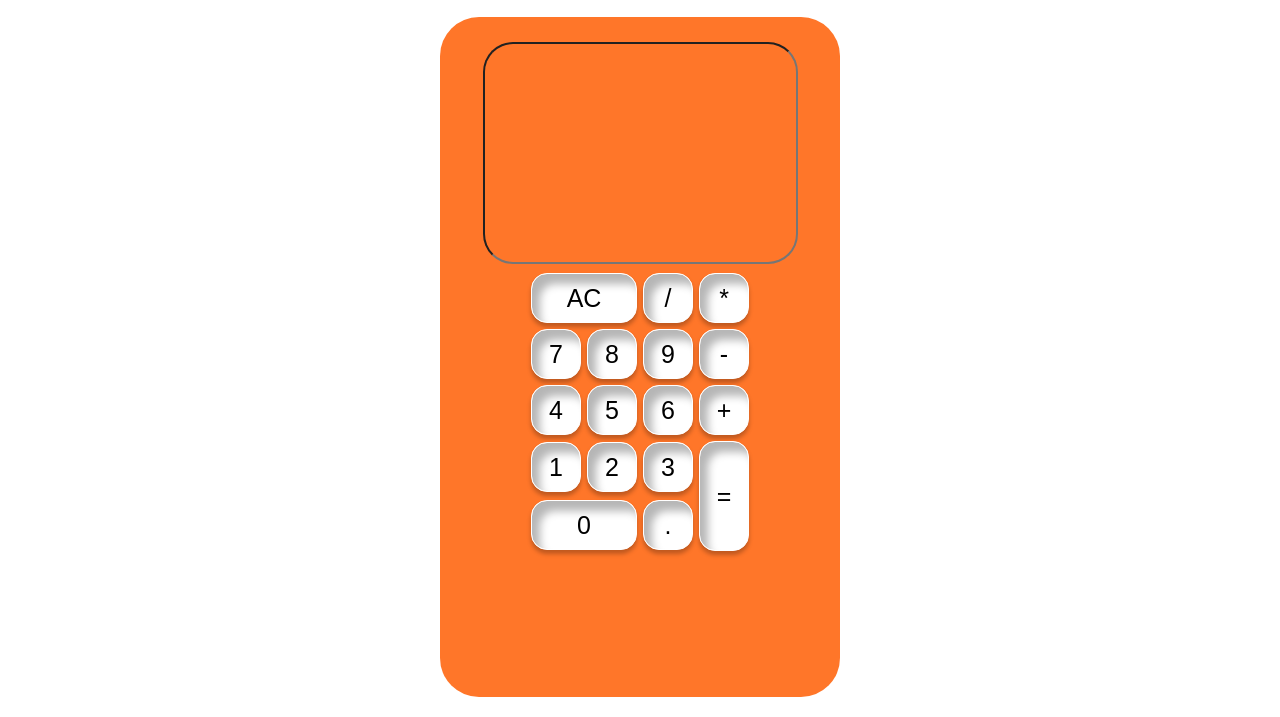
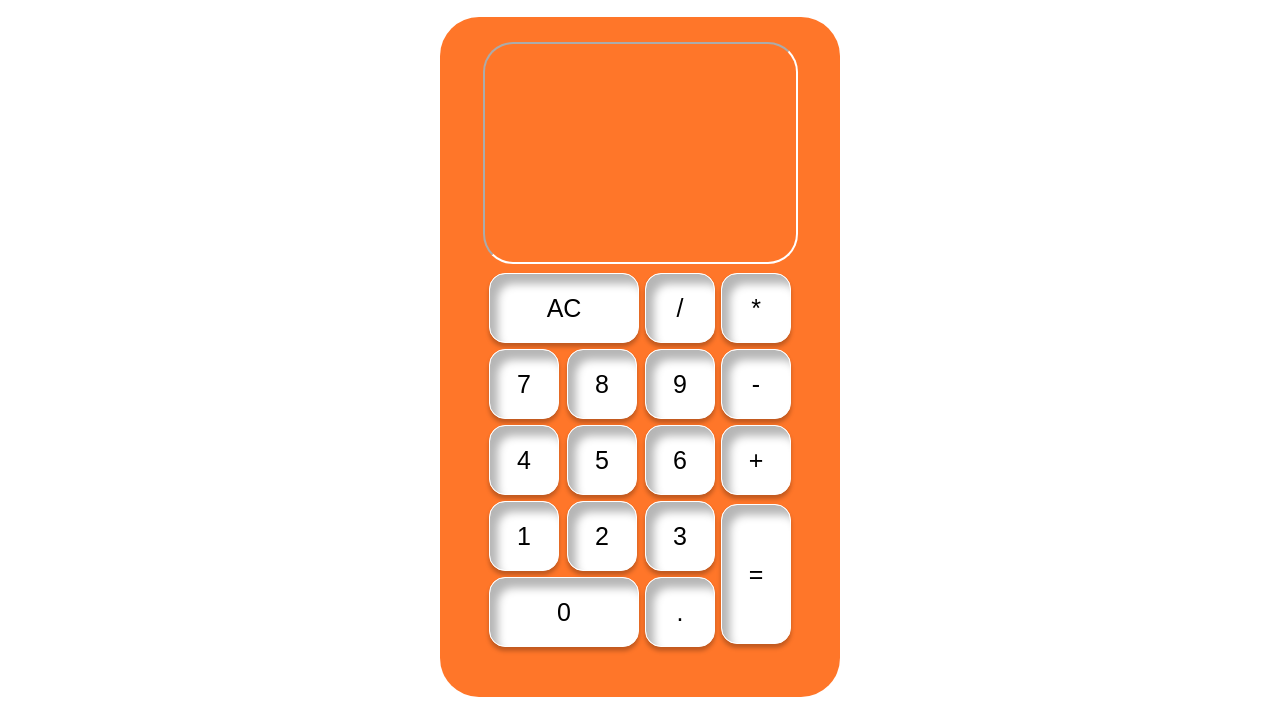
Before and after one commit to IrynaTemchuk/Calculator, a plain HTML site: page index.html in a window 1280 px wide. Shown: the part 86-803 px from the top of the page. Drawn offline with Linux system fonts and the light colour scheme.

Commit message:
Change buttons

```diff
--- a/index.html
+++ b/index.html
@@ -16,7 +16,7 @@
             <center>
             <table >
                 <tr>
-                   <td colspan = 2> <input class = "btn" style = "width: 106px" type = "button" value = "AC" onclick = "form1.textview.value = ' ' " > </td>
+                   <td colspan = 2> <input class = "btn" style = "width: 150px" type = "button" value = "AC" onclick = "form1.textview.value = ' ' " > </td>
                    <td> <input  class = "btn" type = "button" value = "/" onclick = "insert('/')" > </td>
                    <td> <input class = "btn" type = "button" value = "*" onclick = "insert('*')" > </td>
                    </tr>
@@ -39,10 +39,10 @@
                    <td> <input class = "btn" type = "button" value = "1" onclick = "insert(1)" > </td>
                    <td> <input class = "btn" type = "button" value = "2" onclick = "insert(2)" > </td>
                    <td> <input class = "btn" type = "button" value = "3" onclick = "insert(3)" > </td>
-                   <td rowspan = 5> <input class = "btn" style = "height: 110px" type = "button" value = "=" onclick = "equal()"> </td>
+                   <td rowspan = 5> <input class = "btn" style = "height: 140px" type = "button" value = "=" onclick = "equal()"> </td>
                    </tr>
                    <tr>
-                   <td colspan = 2> <input class = "btn" style = "width: 106px" type = "button" value = "0" onclick = "insert(0)" > </td>
+                   <td colspan = 2> <input class = "btn" style = "width: 150px" type = "button" value = "0" onclick = "insert(0)" > </td>
                    <td> <input class = "btn" type = "button" value = "." onclick = "insert('.')"> </td>
                    </tr>
                    </table>
--- a/styles.css
+++ b/styles.css
@@ -29,8 +29,8 @@ padding: 0;
 
 /* It is used to create the layout for calculator button. */
 .btn{
-width: 50px;
-height: 50px;
+width: 70px;
+height: 70px;
 font-size: 25px;
 margin: 2px;
 cursor: pointer;
@@ -49,5 +49,6 @@ margin: 5px;
 font-size: 25px;
 padding: 5px;
 background-color: #FF7629;
+border-color: #FFFFFF;
 border-radius: 30px;
 }
```
